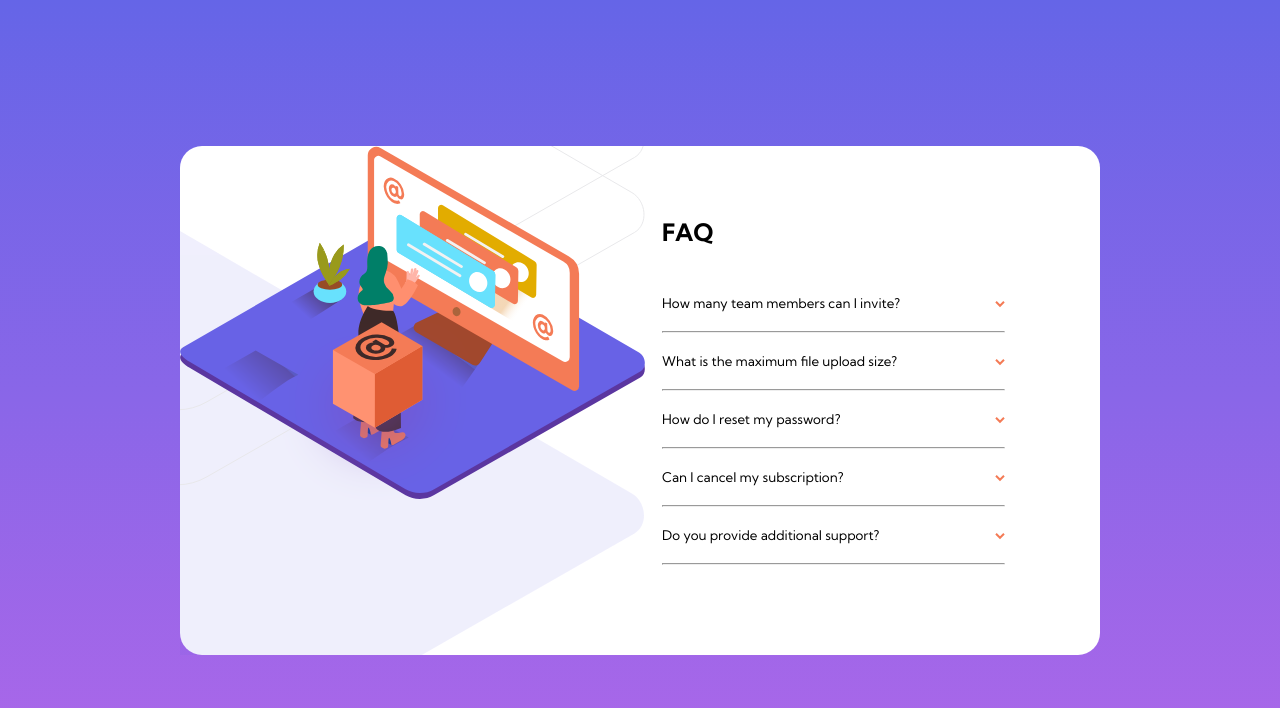
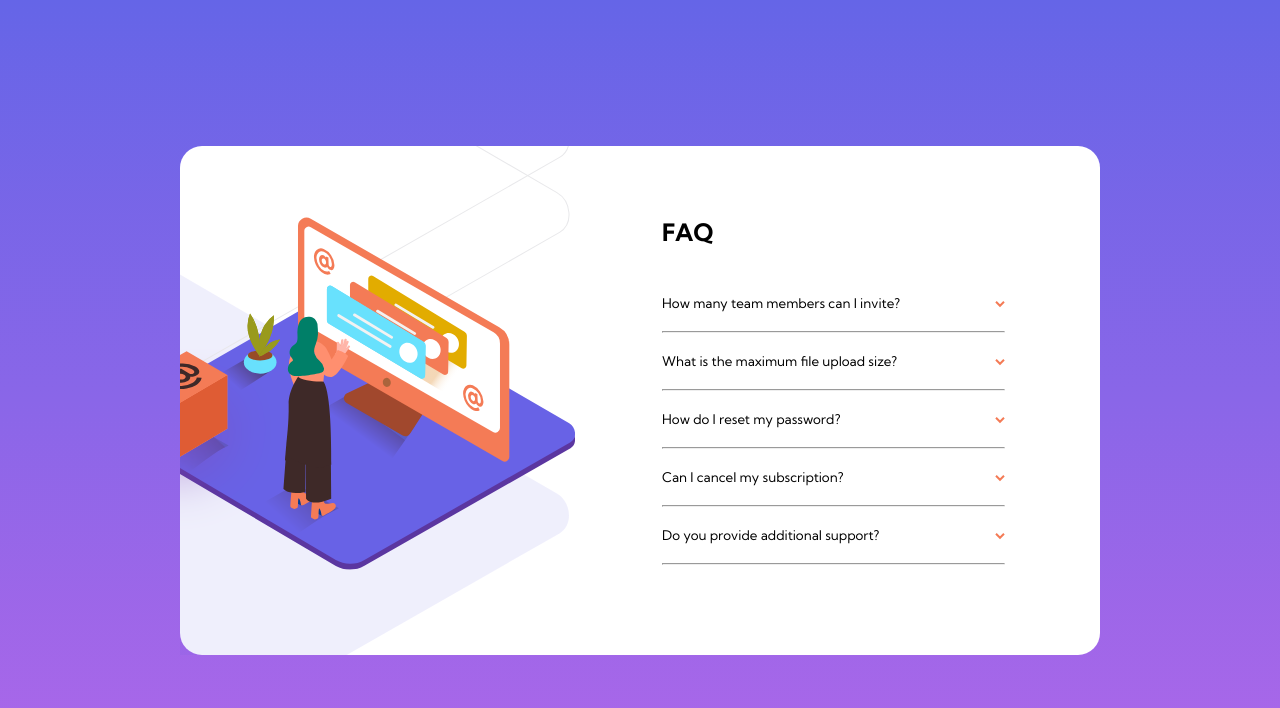
Before and after one commit to rluna15/faq-accordion-card, a website: page index.html in a window 1280 px wide. Drawn offline with Linux system fonts and the light colour scheme.

Commit message:
image position

```diff
--- a/app/scss/components/card.scss
+++ b/app/scss/components/card.scss
@@ -45,14 +45,19 @@
 
   &-image {
     background: no-repeat url("../../../images/bg-pattern-desktop.svg");
-    background-position: 100% 70%;
-    // position: relative;
+    background-position: 115% 70%;
+    overflow: hidden;
+    position: relative;
 
-    /* &-women {
-    } */
+    &-women {
+      transform: translate(-15%, 20%)
+    }
 
     &-box {
-        @include abs-position(40%, 0, 0, 22%);
+      z-index: 3;
+      position: absolute;
+      top: 40%;
+      left: -20%;
     }
   }
 }
```
Also changed, not shown: dist/style.css, 1 other file.
